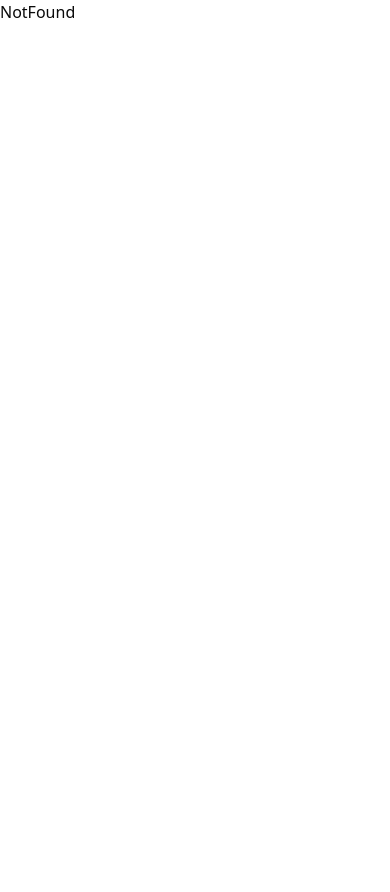
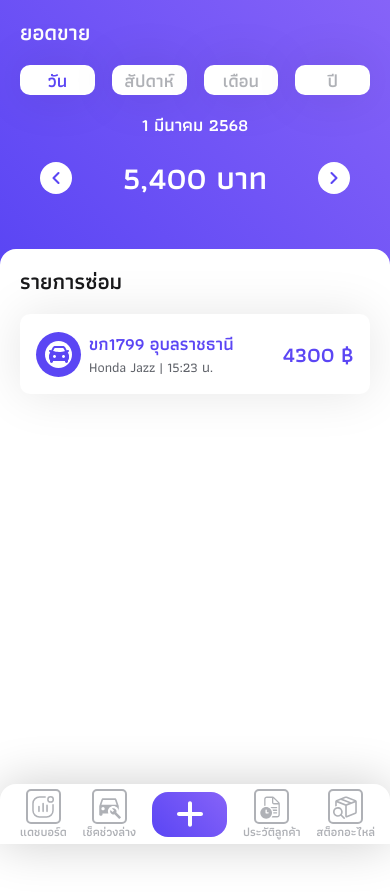
Before and after one commit to zPreFiXz/montean-karnyang, a React (Vite) app in the folder client/: page /sales/daily in a window 390 px wide. Before the commit the page ends 844 px from the top, so only its background shows below. Built offline with nearby package versions, Linux system fonts and the light colour scheme.

Commit message:
Add SalesReport page with navigation links.

```diff
--- a/client/src/components/cards/CarCard.jsx
+++ b/client/src/components/cards/CarCard.jsx
@@ -1,11 +1,13 @@
 const CarCard = ({ bg, color, icon: Icon, plateId, band, time, price, amount }) => {
   const bgColorMap = {
+    primary: "bg-[var(--color-primary)]",
     "in-progress": "bg-[var(--color-in-progress)]",
     completed: "bg-[var(--color-completed)]",
     paid: "bg-[var(--color-paid)]",
   };
 
   const textColorMap = {
+    primary: "text-[var(--color-primary)]",
     "in-progress": "text-[var(--color-in-progress)]",
     completed: "text-[var(--color-completed)]",
     paid: "text-[var(--color-paid)]",
@@ -30,11 +32,8 @@ const CarCard = ({ bg, color, icon: Icon, plateId, band, time, price, amount })
           </p>
         </div>
       </div>
-      <p className={`font-semibold text-[22px] ${textColorMap[bg]}`}>
-        {price ? `${price} ฿` : ''}
-      </p>
-      <p className={`font-semibold text-[32px] ${textColorMap[bg]}`}>
-        {amount ? `${amount} คัน` : ''}
+      <p className={`font-semibold ${price ? 'text-[22px]' : 'text-[32px]'} ${textColorMap[bg]}`}>
+        {price ? `${price} ฿` : amount ? `${amount} คัน` : ''}
       </p>
     </div>
   );
--- a/client/src/pages/Dashboard.jsx
+++ b/client/src/pages/Dashboard.jsx
@@ -2,6 +2,7 @@ import CarCard from "@/components/cards/CarCard";
 import StatusCard from "@/components/cards/StatusCard";
 import { Success, Repairing, Paid, Car } from "@/components/icons/Icon";
 import axios from "axios";
+import { Link } from "react-router";
 
 const Dashboard = () => {
   const handleSubmit = async (data) => {
@@ -24,7 +25,9 @@ const Dashboard = () => {
           <p className="font-medium text-[22px] text-subtle-dark">
             วันที่ 1 มีนาคม 2568
           </p>
-          <div className="flex justify-between items-center w-[353px] h-[80px] px-[16px] mt-[12px] rounded-[10px] bg-primary shadow-primary">
+          <div
+            className="flex justify-between items-center w-[353px] h-[80px] px-[16px] mt-[12px] rounded-[10px] bg-primary shadow-primary cursor-pointer"
+          >
             <p className="font-medium text-[22px] text-surface">ยอดขายวันนี้</p>
             <p className="font-medium text-[32px] text-surface">5,400 ฿</p>
           </div>
@@ -111,12 +114,15 @@ const Dashboard = () => {
           <p className="font-medium text-[18px] text-surface">
             วันที่ 1 มีนาคม 2568
           </p>
-          <div className="flex justify-between items-center w-full h-[80px] px-[16px] mx-auto mt-[16px] rounded-[10px] bg-surface shadow-primary">
+          <Link
+            to="/sales/daily"
+            className="flex justify-between items-center w-full h-[80px] px-[16px] mx-auto mt-[16px] rounded-[10px] bg-surface shadow-primary cursor-pointer"
+          >
             <p className="font-medium text-[18px] text-subtle-dark">
               ยอดขายวันนี้
             </p>
             <p className="font-semibold text-[32px] text-primary">5,400 ฿</p>
-          </div>
+          </Link>
         </div>
         <div className="flex flex-col w-full min-h-[calc(100vh-201px)] gap-[16px] px-[20px] -mt-[16px] rounded-tl-2xl rounded-tr-2xl bg-surface">
           <p className="pt-[16px] font-semibold text-[22px] text-normal">
--- /dev/null
+++ b/client/src/pages/SalesReport.jsx
@@ -0,0 +1,113 @@
+import React from "react";
+import { ChevronLeft, ChevronRight } from "lucide-react";
+import CarCard from "@/components/cards/CarCard";
+import { Car } from "@/components/icons/Icon";
+import { Link, useLocation } from "react-router";
+
+const SalesReport = () => {
+  const location = useLocation();
+
+  return (
+    <div className="lg:hidden">
+      <div className="w-full h-[265px] pt-[16px] px-[20px] bg-gradient-primary">
+        <p className="font-semibold text-[22px] text-surface">ยอดขาย</p>
+        <div className="flex justify-center gap-[17px] mt-[16px] ]">
+          <Link
+            to="/sales/daily"
+            className="flex items-center justify-center w-[78px] h-[30px] rounded-[10px] bg-surface shadow-primary cursor-pointer hover:bg-surface/90 transition-colors"
+          >
+            <p
+              className={`font-semibold text-[18px] ${
+                location.pathname === "/sales/daily"
+                  ? "text-primary"
+                  : "text-subtle-light"
+              }`}
+            >
+              วัน
+            </p>
+          </Link>
+          <Link
+            to="/sales/weekly"
+            className="flex items-center justify-center w-[78px] h-[30px] rounded-[10px] bg-surface shadow-primary cursor-pointer hover:bg-surface/90 transition-colors"
+          >
+            <p
+              className={`font-semibold text-[18px] ${
+                location.pathname === "/sales/weekly"
+                  ? "text-primary"
+                  : "text-subtle-light"
+              }`}
+            >
+              สัปดาห์
+            </p>
+          </Link>
+          <Link
+            to="/sales/monthly"
+            className="flex items-center justify-center w-[78px] h-[30px] rounded-[10px] bg-surface shadow-primary cursor-pointer hover:bg-surface/90 transition-colors"
+          >
+            <p
+              className={`font-semibold text-[18px] ${
+                location.pathname === "/sales/monthly"
+                  ? "text-primary"
+                  : "text-subtle-light"
+              }`}
+            >
+              เดือน
+            </p>
+          </Link>
+          <Link
+            to="/sales/yearly"
+            className="flex items-center justify-center w-[78px] h-[30px] rounded-[10px] bg-surface shadow-primary cursor-pointer hover:bg-surface/90 transition-colors"
+          >
+            <p
+              className={`font-semibold text-[18px] ${
+                location.pathname === "/sales/yearly"
+                  ? "text-primary"
+                  : "text-subtle-light"
+              }`}
+            >
+              ปี
+            </p>
+          </Link>
+        </div>
+        <div className="flex items-center justify-center">
+          <p className="pt-[16px] font-semibold text-[18px] text-surface">
+            1 มีนาคม 2568
+          </p>
+        </div>
+        <div className="flex items-center justify-between w-full mt-[16px] px-[20px]">
+          <div className="flex items-center justify-center w-[32px] h-[32px] rounded-full bg-surface">
+            <ChevronLeft
+              className="w-[20px] h-[20px] text-primary"
+              strokeWidth={2.5}
+            />
+          </div>
+          <div className="flex flex-col items-center">
+            <p className="font-semibold text-[32px] text-surface">5,400 บาท</p>
+          </div>
+          <div className="flex items-center justify-center w-[32px] h-[32px] rounded-full bg-surface">
+            <ChevronRight
+              className="w-[20px] h-[20px] text-primary"
+              strokeWidth={2.5}
+            />
+          </div>
+        </div>
+      </div>
+      <div className="flex flex-col w-full min-h-[calc(100vh-201px)] gap-[16px] px-[20px] -mt-[16px] rounded-tl-2xl rounded-tr-2xl bg-surface">
+        <p className="pt-[16px] font-semibold text-[22px] text-normal">
+          รายการซ่อม
+        </p>
+        <CarCard
+          bg="primary"
+          color="#5B46F4"
+          icon={Car}
+          plateId={"ขก1799 อุบลราชธานี"}
+          band={"Honda Jazz"}
+          time={"15:23"}
+          price={4300}
+        />
+      </div>
+    </div>
+  );
+};
+
+export default SalesReport;
--- a/client/src/pages/SuspensionCheck.jsx
+++ b/client/src/pages/SuspensionCheck.jsx
@@ -12,7 +12,7 @@ const SuspensionCheck = () => {
       <InputField label="รุ่นรถ" placeholder="กรอกรุ่นรถ" />
       <InputField label="ทะเบียนรถ" placeholder="กรอกทะเบียนรถ" />
       <div className="w-full min-h-[calc(100vh-30px)] mt-[30px] rounded-tl-2xl rounded-tr-2xl bg-surface shadow-primary">
-        <div className="flex justify-between items-center px-[20px] pt-[20px]">
+        <div className="px-[20px] pt-[20px]">
           <p className="font-semibold text-[22px] text-normal">รายการซ่อม</p>
         </div>
         <div className="flex justify-center gap-[16px] mx-[20px] mt-[16px] ]">
--- a/client/src/routes/AppRoutes.jsx
+++ b/client/src/routes/AppRoutes.jsx
@@ -7,6 +7,7 @@ import RepairCreate from "@/pages/RepairCreate";
 import CustomerHistory from "@/pages/CustomerHistory";
 import PartStock from "@/pages/PartStock";
 import SuspensionCheck from "@/pages/SuspensionCheck";
+import SalesReport from "@/pages/SalesReport";
 
 const AppRoutes = () => {
   return (
@@ -21,6 +22,10 @@ const AppRoutes = () => {
           <Route path="/customers/history" element={<CustomerHistory />} />
           <Route path="/stock/parts" element={<PartStock />} />
           <Route path="status" element={<Status />} />
+          <Route path="/sales/daily" element={<SalesReport />} />
+          <Route path="/sales/weekly" element={<SalesReport />} />
+          <Route path="/sales/monthly" element={<SalesReport />} />
+          <Route path="/sales/yearly" element={<SalesReport />} />
         </Route>
 
         {/* Private */}
```
